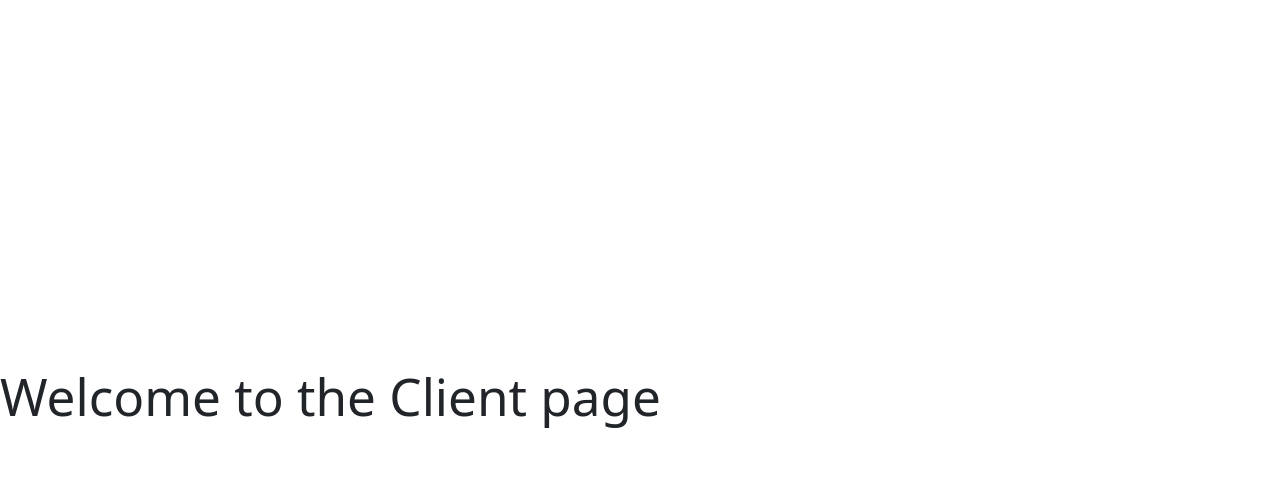
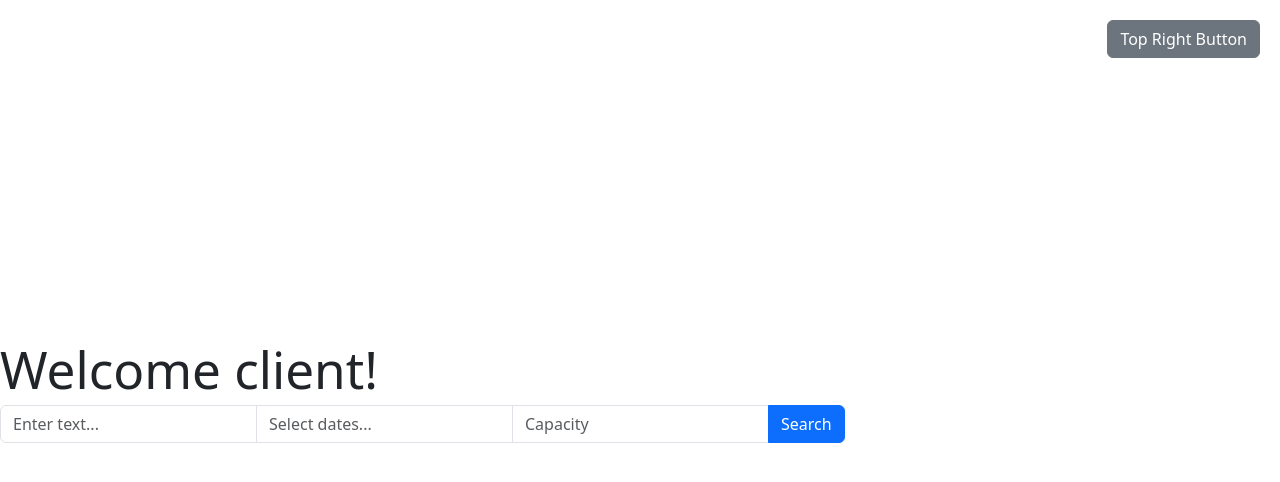
Before and after one commit to LJulien27/Databases_Project, a React (Vite) app in the folder frontend/: page /Client in a window 1280 px wide. Shown: the top 482 px of the page. Built offline with nearby package versions, Linux system fonts and the light colour scheme; no server answers.

Commit message:
client main page start

```diff
--- /dev/null
+++ b/frontend/src/Client.css
@@ -0,0 +1,9 @@
+.search-bar {
+    position: relative;
+}
+
+.top-right-button {
+    position: absolute;
+    top: 20px;
+    right: 20px;
+}
--- a/frontend/src/Client.jsx
+++ b/frontend/src/Client.jsx
@@ -1,5 +1,37 @@
+import React, { useState } from 'react'
+import { InputGroup, FormControl, Button } from 'react-bootstrap';
+import 'bootstrap/dist/css/bootstrap.min.css';
+import './Client.css'
+
 const Client = () => {
-    return <h1>Welcome to the Client page</h1>;
-};
+    return (
+        <div>
+            <div className="top-right-button">
+            <Button variant="secondary">Top Right Button</Button>
+        </div>
+            <div className="search-bar">
+        <h1>Welcome client!</h1>
+        <InputGroup className="mb-3">
+          <FormControl
+            placeholder="Enter text..."
+            aria-label="Enter text..."
+            aria-describedby="basic-addon2"
+          />
+          <FormControl
+            placeholder="Select dates..."
+            aria-label="Select dates..."
+            aria-describedby="basic-addon2"
+          />
+          <FormControl
+            placeholder="Capacity"
+            aria-label="Capacity"
+            aria-describedby="basic-addon2"
+          />
+          <Button variant="primary">Search</Button>
+        </InputGroup>
+      </div>
+        </div>
+    );
+  };
 
 export default Client;
```
